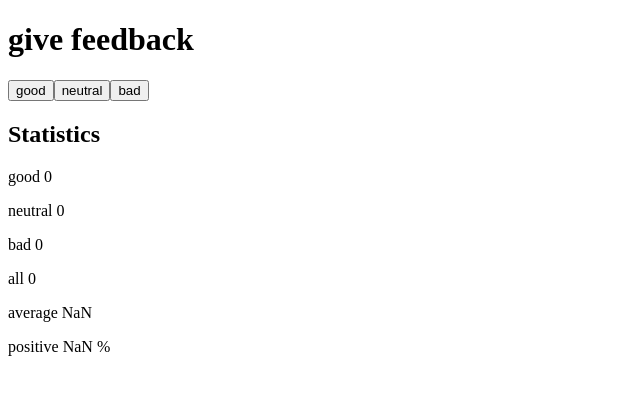
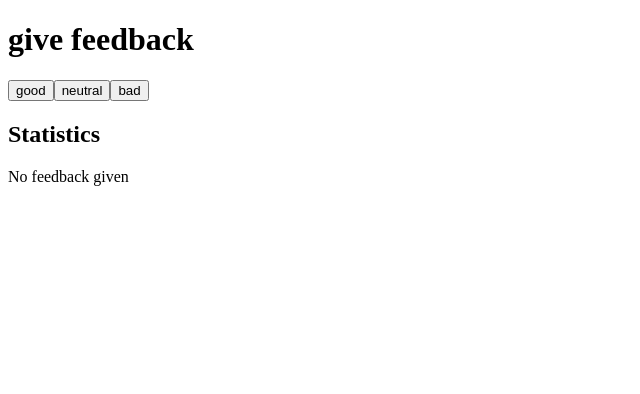
Before and after one commit to LucasDLabo/fullstackopen, a React (Vite) app in the folder part1/unicafe/project/: page / in a window 1280 px wide. Shown: the top 394 px of the page, without its empty margins (0-640 px from the left). Built offline with nearby package versions, Linux system fonts and the light colour scheme.

Commit message:
part1: "unicafe step 4" Completed

```diff
--- a/part1/unicafe/project/src/App.jsx
+++ b/part1/unicafe/project/src/App.jsx
@@ -34,7 +34,10 @@ const App = () => {
 
       <h2>Statistics</h2>
 
-      <Statistics good={good} neutral={neutral} bad={bad} />
+      { (good + neutral + bad !== 0)
+        ? <Statistics good={good} neutral={neutral} bad={bad} />
+        : <p>No feedback given</p>
+      }
     </div>
   )
 }
```
